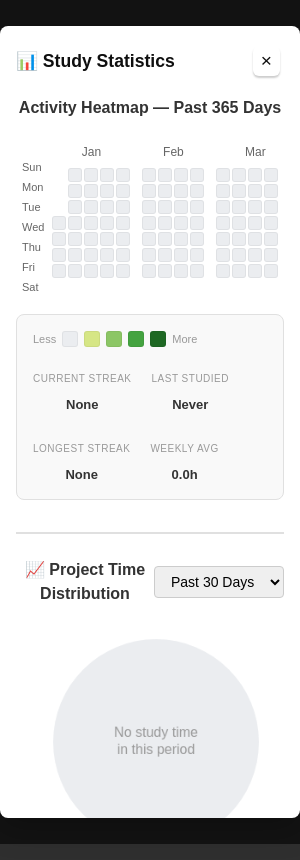
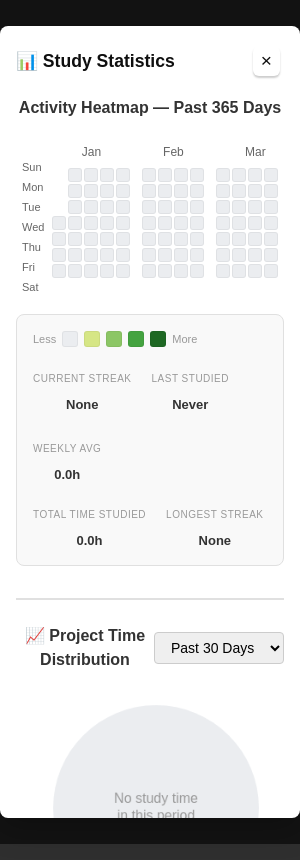
Before and after one commit to Chino-chan/Pomo-Doll, an Electron app: page index.html in a window 300 px wide. Both pictures are taken after a click on the button "Full Stats". Drawn offline with Linux system fonts and the light colour scheme.

Commit message:
Heatmap legend Improvement 2.0

```diff
--- a/index.html
+++ b/index.html
@@ -448,7 +448,7 @@
                 <span style="font-size: 11px; color: #999;">More</span>
               </div>
 
-              <!-- Stats on the right -->
+              <!-- Stats in the middle -->
               <div class="heatmap-stats">
                 <div class="heatmap-stat-item">
                   <div class="heatmap-stat-label">Current Streak</div>
@@ -459,12 +459,20 @@
                   <div class="heatmap-stat-value" id="heatmap-last-studied">Never</div>
                 </div>
                 <div class="heatmap-stat-item">
+                  <div class="heatmap-stat-label">Weekly Avg</div>
+                  <div class="heatmap-stat-value" id="heatmap-weekly-avg">0h</div>
+                </div>
+              </div>
+
+              <!-- Stats on the right -->
+              <div class="heatmap-stats">
+                <div class="heatmap-stat-item">
+                  <div class="heatmap-stat-label">Total Time Studied</div>
+                  <div class="heatmap-stat-value" id="heatmap-total-time">0h</div>
+                </div>
+                <div class="heatmap-stat-item">
                   <div class="heatmap-stat-label">Longest Streak</div>
                   <div class="heatmap-stat-value" id="heatmap-longest-streak">0 days</div>
-                </div>
-                <div class="heatmap-stat-item">
-                  <div class="heatmap-stat-label">Weekly Avg</div>
-                  <div class="heatmap-stat-value" id="heatmap-weekly-avg">0h</div>
                 </div>
               </div>
             </div>
--- a/main.js
+++ b/main.js
@@ -1303,6 +1303,14 @@ function renderHeatmapStats() {
   const weeklyAvg = totalWeeks > 0 ? totalMinutes / totalWeeks : 0;
   const weeklyAvgHours = (weeklyAvg / 60).toFixed(1);
   document.getElementById('heatmap-weekly-avg').textContent = `${weeklyAvgHours}h`;
+
+  // Total Time Studied (all historical data)
+  let totalHistoricalMinutes = 0;
+  Object.keys(stats).forEach(key => {
+    totalHistoricalMinutes += stats[key].minutes || 0;
+  });
+  const totalHours = (totalHistoricalMinutes / 60).toFixed(1);
+  document.getElementById('heatmap-total-time').textContent = `${totalHours}h`;
 }
 
 function openStatsModal(){
```
